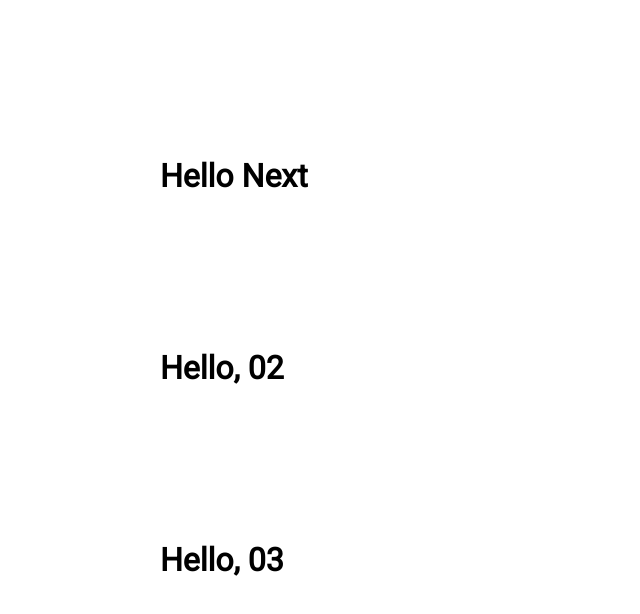
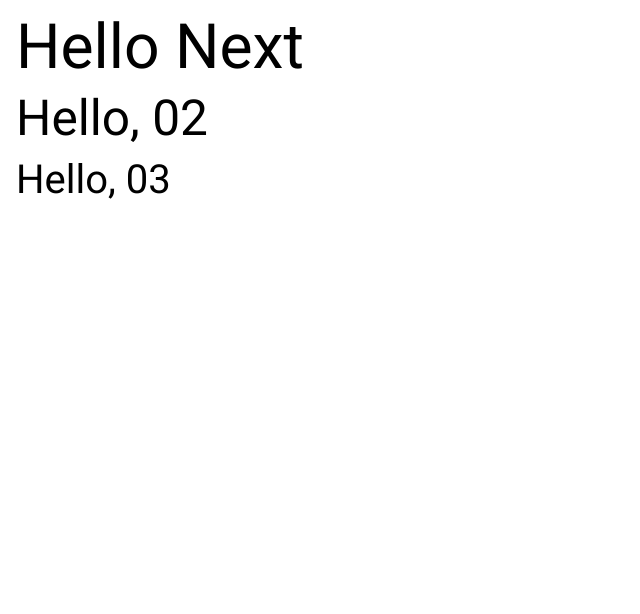
Before and after one commit to cachinhoray/aula-next-0, a Next.js app: page / in a window 1280 px wide. Shown: the top 614 px of the page, without its empty margins (0-640 px from the left). Built offline with nearby package versions, Linux system fonts and the light colour scheme.

Commit message:
aula 4/03

```diff
--- a/app/globals.css
+++ b/app/globals.css
@@ -53,26 +53,43 @@ html{
   font-size: 62,5%;
 }
 
+body {
+  font-size: 1.6rem;
+  letter-spacing: 0.25;
+}
+
+p {
+  font-size: 2rem;
+  letter-spacing: 0.5;
+}
+
+label{
+  font-size: 1.3rem;
+  letter-spacing: 0.4;
+}
 h1 {
-  font-size:  xx-large;
-  font-weight: bold;
-  margin: 10rem;
+  font-size:  3.9rem;
+  font-weight: lighter;
+  letter-spacing: -1.5;
+  margin: 1rem;
 
 }
   h2{
-    font-size:  xx-large;
-    font-weight: bold;
-    margin: 10rem;
+    font-size:  3.1rem;
+    font-weight:  lighter;
+    letter-spacing: -0.5;
+    margin: 1rem;
 
   }
   h3 {
-    font-size:  xx-large;
-    font-weight: bold;
-    margin: 10rem;
+    font-size:  2.5rem;
+    font-weight: normal;
+    letter-spacing: 0;
+    margin: 1rem;
 
   }
-  @media screen and (max-width: 780px) {
+  /* @media screen and (max-width: 780px) {
     html{
       font-size: 50%;
     }
-  }
+  } */
```
